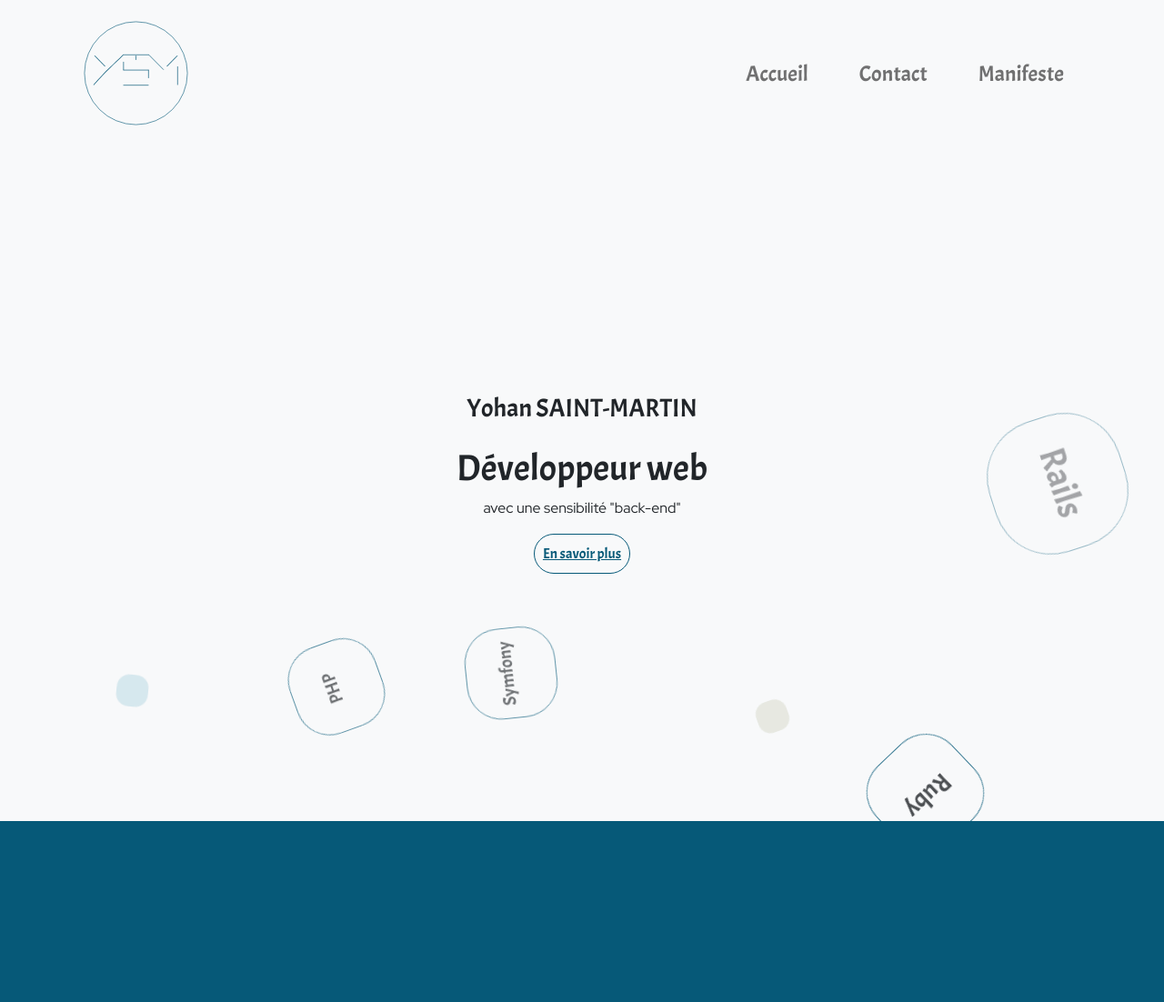
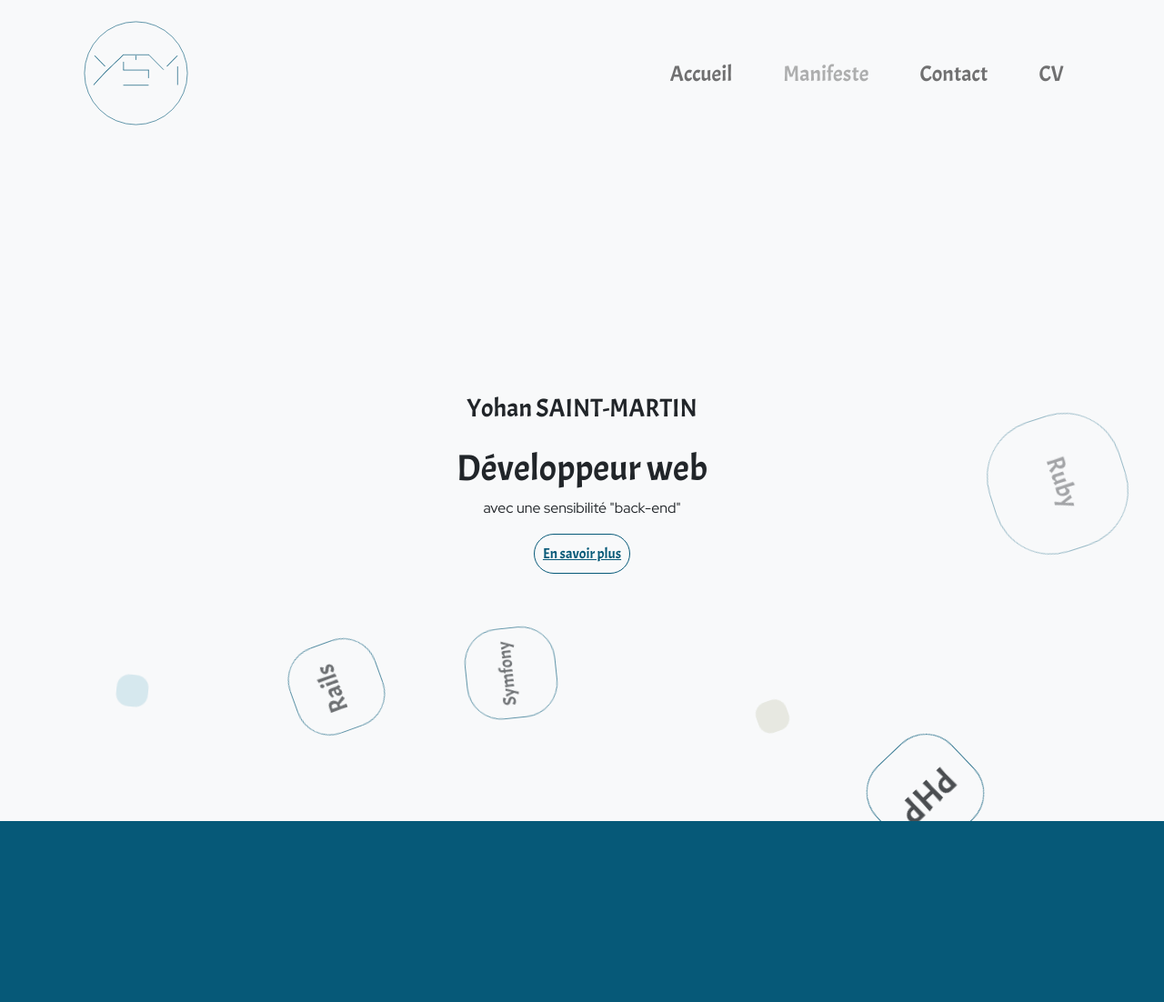
Before and after one commit to YoStM/ystm-vedeu, a PHP site: page /fr/accueil.php in a window 1280 px wide. Shown: the top 1102 px of the page at 91% size. Run offline with PHP 8.4, Linux system fonts and the light colour scheme.

Commit message:
modify bubbles.php, html_elements_functions.php. Add CV

```diff
--- a/fr/inc/bubbles.php
+++ b/fr/inc/bubbles.php
@@ -2,7 +2,7 @@
 ?>
 <div id="bubbles">
     <div>
-        <h3 class="fs-5">PHP</h3>
+        <h3 class="fs-3">Rails</h3>
     </div>
     <div></div>
     <div></div>
@@ -11,7 +11,7 @@
     </div>
     <div></div>
     <div>
-        <h3 class="fs-3">Ruby</h3>
+        <h3 class="fs-1">PHP</h3>
     </div>
     <div>
         <h3 class="fs-2">SQL</h3>
@@ -19,6 +19,6 @@
     <div></div>
     <div></div>
     <div>
-        <h3 class="fs-1">Rails</h3>
+        <h3 class="fs-3">Ruby</h3>
     </div>
 </div>
--- a/fr/inc/html_elements_functions.php
+++ b/fr/inc/html_elements_functions.php
@@ -1,13 +1,19 @@
 <?php
-function nav_item(string $link, string $title, string $link_class = ''): string
+
+function nav_item(string $link, string $title, string $link_class = '', bool $targetBlank = false): string
 {
     $li_class = 'nav-item fs-4 px-1 mx-3';
     if ($_SERVER['SCRIPT_NAME'] === $link) {
         $link_class .= ' active';
     }
+    if ($targetBlank == true) {
+        $target = '_blank';
+    } else {
+        $target = '';
+    }
     return <<<HTML
     <li class="$li_class">
-        <a class="$link_class" href="$link">$title</a>
+        <a class="$link_class" href="$link" target="$target">$title</a>
 </li>
 HTML;
 }
@@ -16,7 +22,8 @@ function nav_items(string $link_class): array
 {
     return [
         nav_item('../fr/accueil.php', 'Accueil', $link_class),
+        nav_item('../fr/manifeste.php', 'Manifeste', $link_class . ' disabled'),
         nav_item('../fr/contact.php', 'Contact', $link_class),
-        nav_item('../fr/manifeste.php', 'Manifeste', $link_class)
+        nav_item("../../assets/CV_YohanSTMARTIN-DeveloppeurWeb.pdf", "CV", $link_class, true)
     ];
 }
```
Also changed, not shown: 1 other file.
